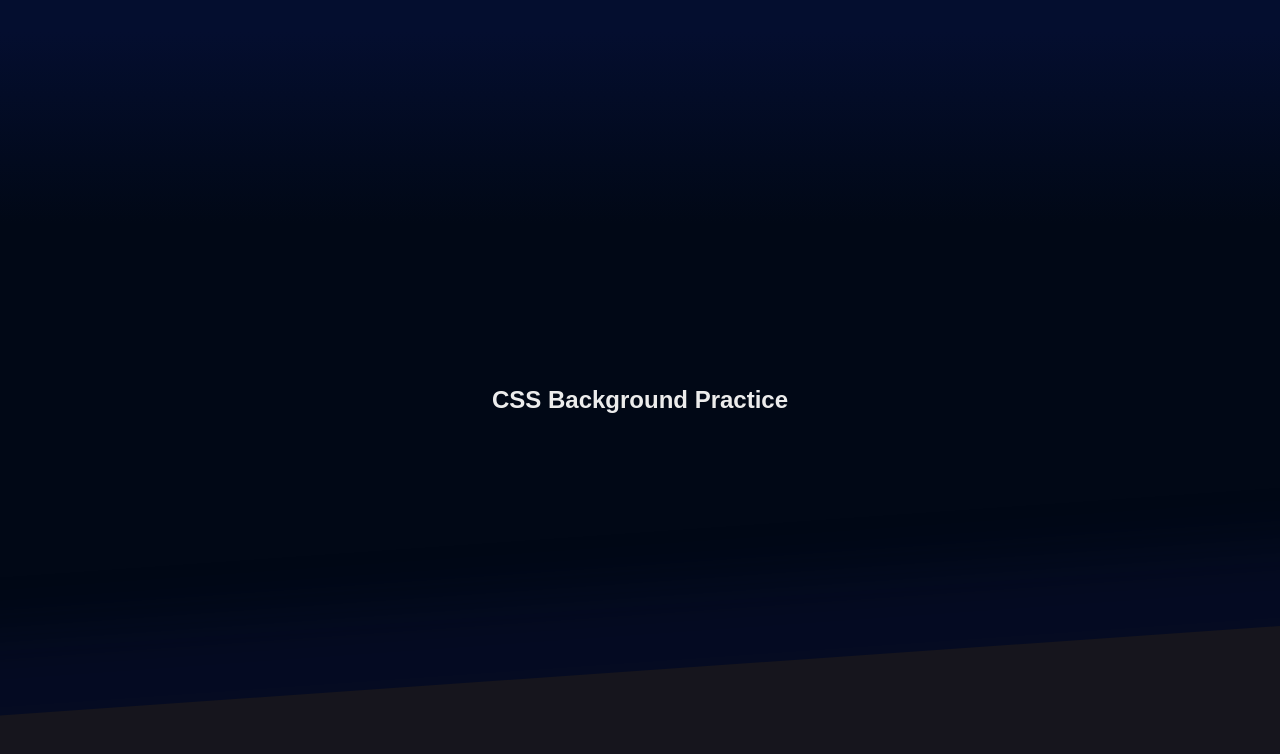
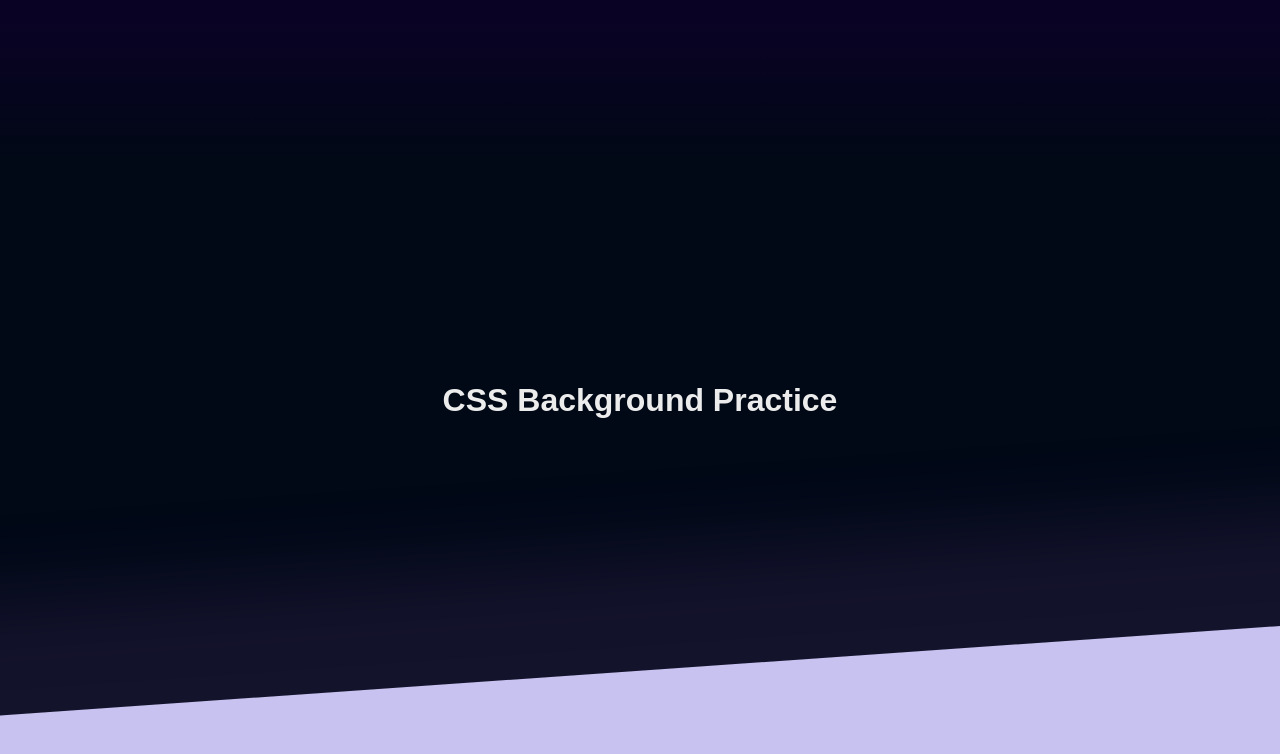
Before and after one commit to midcenturydude7/gradient-glow-background, a plain HTML site: page index.html in a window 1280 px wide. Drawn offline with Linux system fonts and the light colour scheme.

Commit message:
Adjusted bg colors

```diff
--- a/index.html
+++ b/index.html
@@ -8,8 +8,8 @@
     <title>CSS Background Practice</title>
   </head>
   <body>
-    <section class="top">
+    <main class="wrapper">
       <h1>CSS Background Practice</h1>
-    </section>
+    </main>
   </body>
 </html>
--- a/styles/styles.scss
+++ b/styles/styles.scss
@@ -12,9 +12,10 @@ body {
   // display: grid;
   // place-content: center;
   color: #ececec;
+  background: black;
 }
 
-.top {
+.wrapper {
   display: flex;
   justify-content: center;
   align-items: center;
@@ -26,23 +27,18 @@ body {
   background: rgb(1, 8, 22);
   background: -moz-linear-gradient(
     0deg,
-    rgba(1, 8, 22, 1) 72%,
-    rgba(4, 14, 47, 1) 96%
+    rgba(1, 8, 22, 1) 80%,
+    rgb(10, 2, 37) 98%
   );
   background: -webkit-linear-gradient(
     0deg,
-    rgba(1, 8, 22, 1) 72%,
-    rgba(4, 14, 47, 1) 96%
+    rgba(1, 8, 22, 1) 80%,
+    rgb(10, 2, 37) 98%
   );
-  background: linear-gradient(
-    0deg,
-    rgba(1, 8, 22, 1) 72%,
-    rgba(4, 14, 47, 1) 96%
-  );
+  background: linear-gradient(0deg, rgba(1, 8, 22, 1) 80%, rgb(10, 2, 37) 98%);
   filter: progid:DXImageTransform.Microsoft.gradient(startColorstr="#010816",endColorstr="#040e2f",GradientType=1);
 
   &::after {
-    background: #16151d;
     content: "";
     height: 40rem;
     left: -5%;
@@ -51,7 +47,12 @@ body {
     top: 90%;
     transform: rotateZ(-4deg);
     transform-origin: 0 0;
-    // // border-top: 1px solid rgba(54, 187, 248, 0.123);
-    box-shadow: 0 0 60px 80px #1c1d5c2f;
+    // border-top: 1px solid rgba(54, 187, 248, 0.123);
+    background: linear-gradient(
+      180deg,
+      rgba(200, 194, 241, 1) 38%,
+      rgba(221, 217, 242, 1) 71%
+    );
+    box-shadow: 0 0 80px 120px #5033703f;
   }
 }
```
Also changed, not shown: styles/styles.css, 1 other file.
